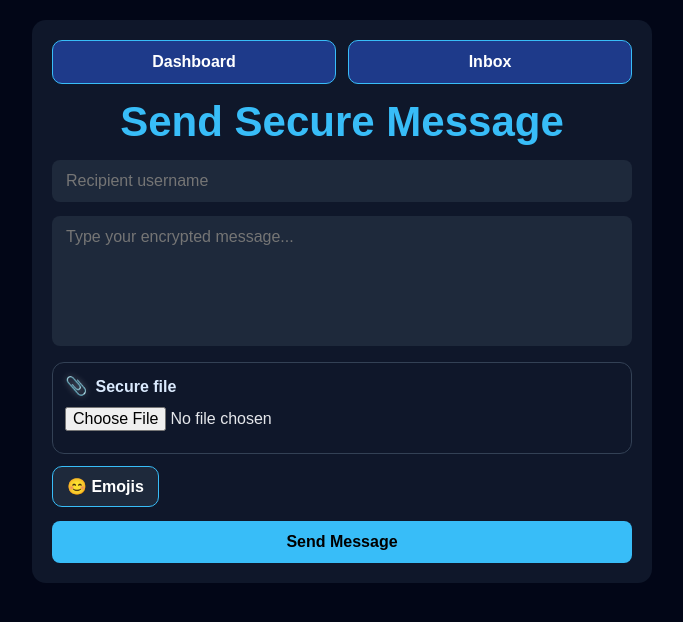
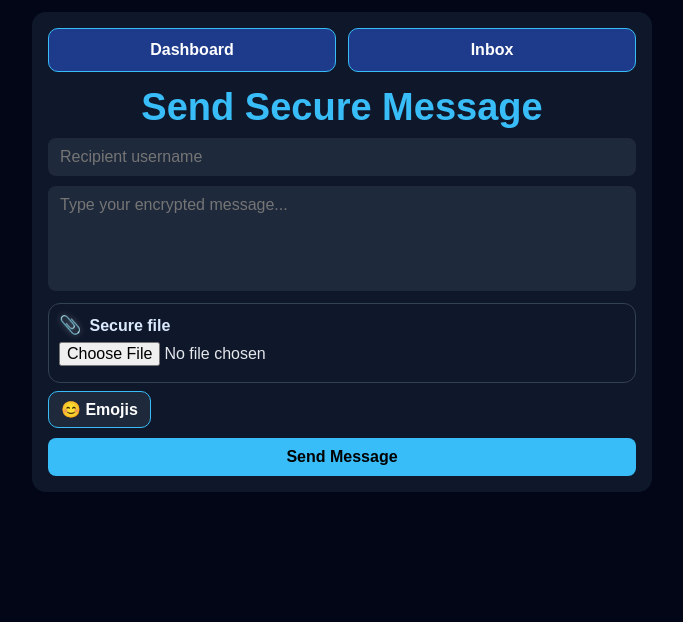
Before and after one commit to ThereseK02/secure-messaging-platform, a React (Vite) app in the folder secure-messaging-frontend/: page /send in a window 1280 px wide. Shown: the top 622 px of the page, without its empty margins (298-981 px from the left). Built offline with nearby package versions, Linux system fonts and the light colour scheme; sample sign-in values are in the browser's storage.

Commit message:
Further compact send message layout

```diff
--- a/secure-messaging-frontend/src/pages/SendMessage.jsx
+++ b/secure-messaging-frontend/src/pages/SendMessage.jsx
@@ -103,7 +103,7 @@ export default function SendMessage() {
                 display: "flex",
                 justifyContent: "center",
                 alignItems: "flex-start",
-                padding: "clamp(14px, 2.5vh, 24px)",
+                padding: "clamp(8px, 1.5vh, 16px)",
                 boxSizing: "border-box",
                 fontFamily: "Arial, sans-serif"
             }}
@@ -111,7 +111,7 @@ export default function SendMessage() {
             <div
                 style={{
                     backgroundColor: "#0f172a",
-                    padding: "clamp(18px, 2.5vh, 24px)",
+                    padding: "clamp(14px, 2vh, 20px)",
                     borderRadius: "14px",
                     width: "min(620px, 100%)",
                     maxHeight: "none",
@@ -164,9 +164,9 @@ export default function SendMessage() {
                 <h1
                     style={{
                         color: "#38bdf8",
-                        fontSize: "clamp(34px, 5vw, 42px)",
-                        lineHeight: "1.05",
-                        marginBottom: "16px",
+                        fontSize: "clamp(30px, 4.5vw, 38px)",
+                        lineHeight: "1",
+                        marginBottom: "12px",
                         textAlign: "center",
                         fontWeight: "bold"
                     }}
@@ -209,8 +209,8 @@ export default function SendMessage() {
                     style={{
                         width: "100%",
                         boxSizing: "border-box",
-                        padding: "12px 14px",
-                        marginBottom: "14px",
+                        padding: "10px 12px",
+                        marginBottom: "10px",
                         borderRadius: "8px",
                         border: "none",
                         backgroundColor: "#1e293b",
@@ -234,8 +234,8 @@ export default function SendMessage() {
                     style={{
                         width: "100%",
                         boxSizing: "border-box",
-                        height: "130px",
-                        padding: "12px 14px",
+                        height: "105px",
+                        padding: "10px 12px",
                         borderRadius: "8px",
                         border: "none",
                         backgroundColor: "#1e293b",
@@ -247,9 +247,9 @@ export default function SendMessage() {
                 <div
                     style={{
                         width: "100%",
-                        marginTop: "12px",
-                        marginBottom: "12px",
-                        padding: "12px",
+                        marginTop: "8px",
+                        marginBottom: "8px",
+                        padding: "10px",
                         borderRadius: "12px",
                         backgroundColor: "#0f172a",
                         border: "1px solid #334155",
@@ -261,7 +261,7 @@ export default function SendMessage() {
                             display: "block",
                             color: "#dbeafe",
                             fontWeight: "bold",
-                            marginBottom: "10px"
+                            marginBottom: "6px"
                         }}
                         title="Secure attachment"
                     >
@@ -286,7 +286,7 @@ export default function SendMessage() {
                         style={{
                             width: "100%",
                             color: "#e5e7eb",
-                            marginBottom: "10px"
+                            marginBottom: "6px"
                         }}
                     />
 
@@ -314,12 +314,12 @@ export default function SendMessage() {
                     )}
                        </div>
 
-                <div style={{ marginTop: "8px" }}>
+                <div style={{ marginTop: "6px" }}>
                     <button
                         type="button"
                         onClick={() => setShowEmojiPanel(!showEmojiPanel)}
                         style={{
-                            padding: "10px 14px",
+                            padding: "8px 12px",
                             borderRadius: "10px",
                             border: "1px solid #38bdf8",
                             backgroundColor: "#1e293b",
@@ -372,8 +372,8 @@ export default function SendMessage() {
                     disabled={isUploadingAttachment}
                     style={{
                         width: "100%",
-                        marginTop: "14px",
-                        padding: "12px",
+                        marginTop: "10px",
+                        padding: "10px",
                         borderRadius: "8px",
                         border: "none",
                         backgroundColor: "#38bdf8",
```
